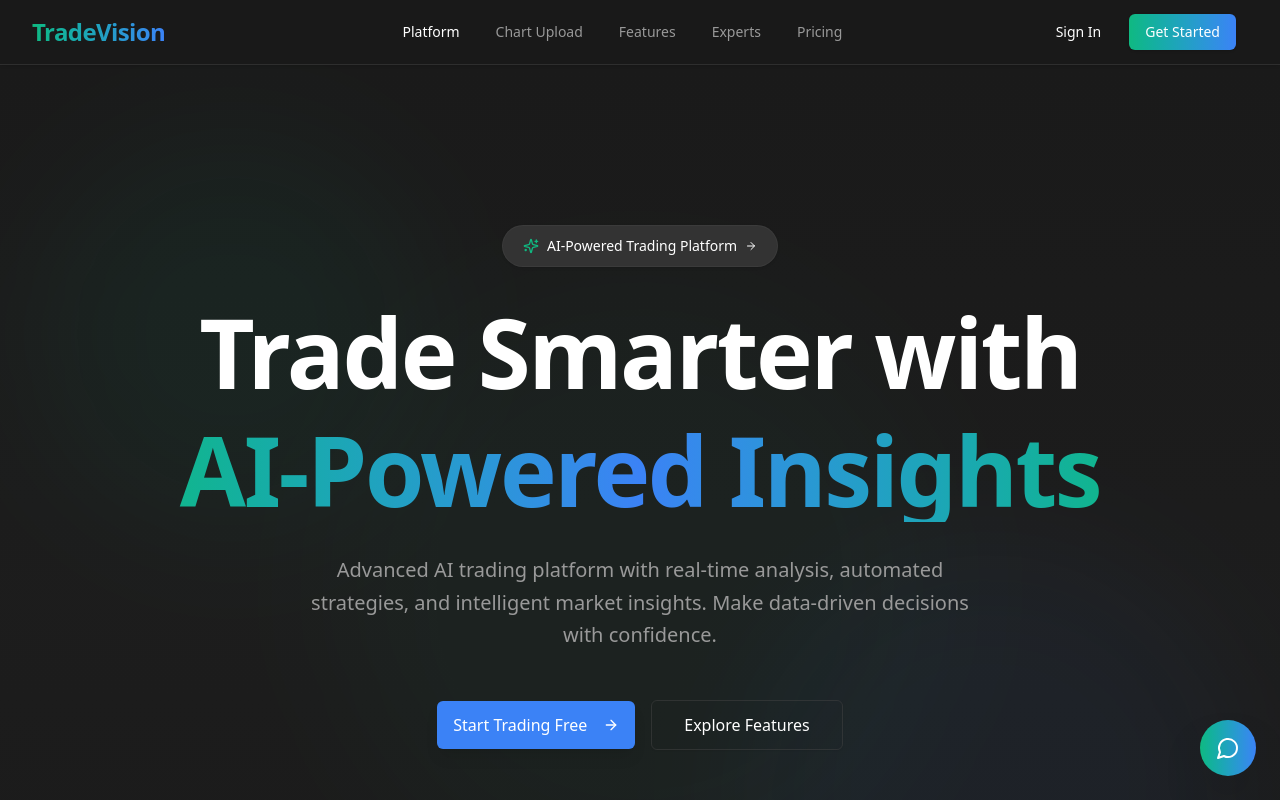
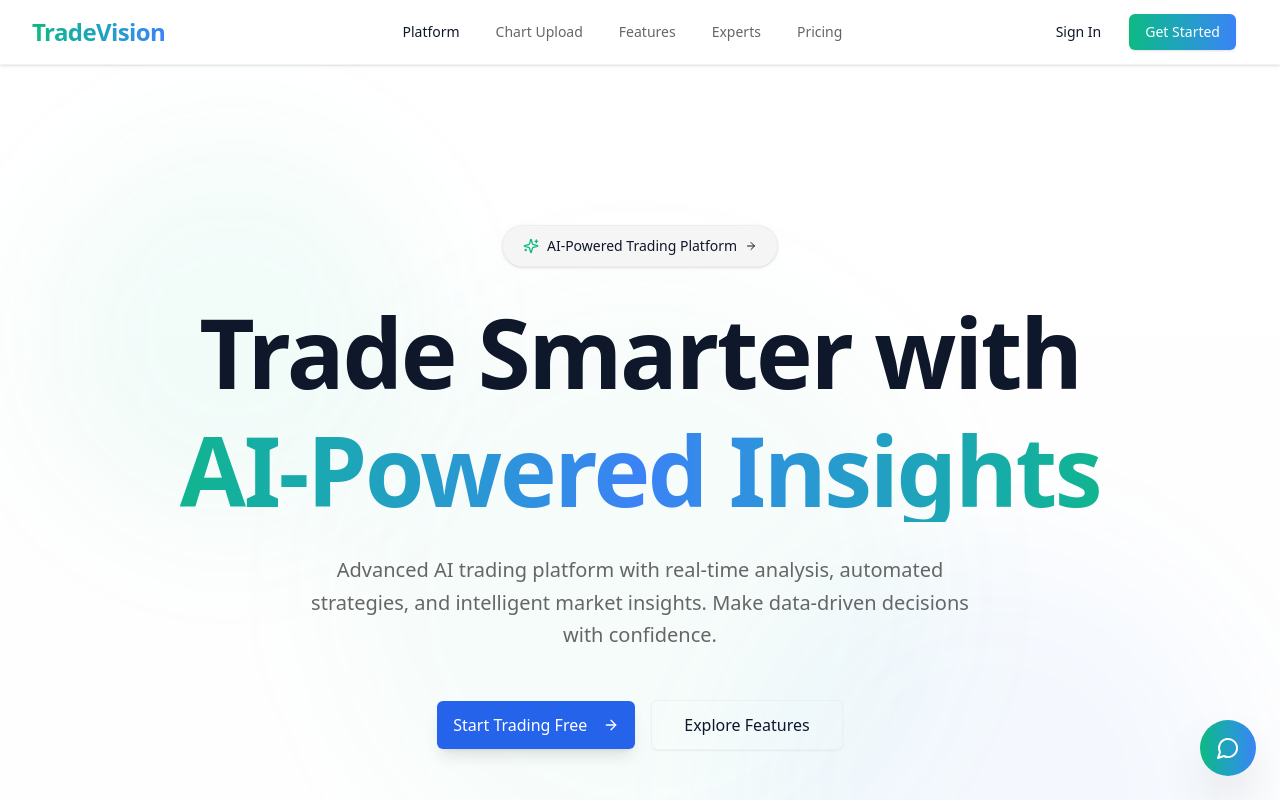
Before and after one commit to Dreamoppp/v0-tradevision69, a Next.js app: page / in a window 1280 px wide. Shown: the top 800 px of the page. Built offline with nearby package versions, Linux system fonts and the light colour scheme.

Commit message:
feat: remove dark class from html element for layout

```diff
--- a/app/layout.tsx
+++ b/app/layout.tsx
@@ -19,7 +19,7 @@ export default function RootLayout({
   children: React.ReactNode
 }>) {
   return (
-    <html lang="en" className="dark bg-background">
+    <html lang="en" className="bg-background">
       <body className={`font-sans ${GeistSans.variable} ${GeistMono.variable}`}>
         <Suspense fallback={null}>{children}</Suspense>
         <Analytics />
```
